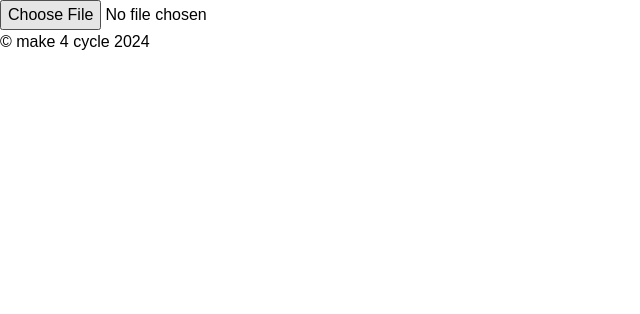
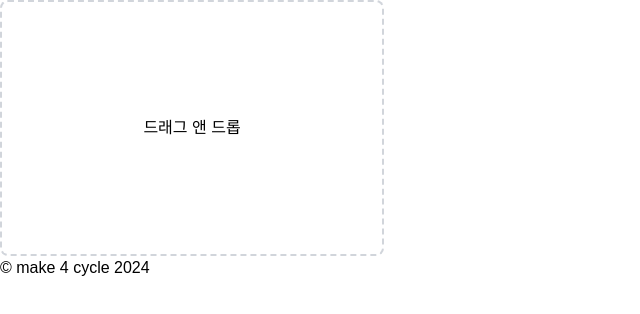
Before and after one commit to JeLee-river/make-4-cycle, a Next.js app: page /image-uploader in a window 1280 px wide. Shown: the top 314 px of the page, without its empty margins (0-640 px from the left). Built offline with nearby package versions, Linux system fonts and the light colour scheme; no server answers; a web font is replaced by a local one.

Commit message:
:sparkles: 이미지 드래그 앤 드롭 기능 추가
이미지 드래그 앤 드롭 기능 추가

```diff
--- a/src/app/(userInteraction)/image-uploader/page.tsx
+++ b/src/app/(userInteraction)/image-uploader/page.tsx
@@ -2,6 +2,7 @@
 
 import { useState, useEffect } from 'react';
 import ImageUploader from '@/app/components/ImageUploader';
+import DragImageHandler from '@/app/components/DragImageHandler';
 import useTeachableModelPredict from '@/app/hooks/useTeachableModelPredict';
 import { PredictionType } from '@/app/types/types';
 
@@ -46,15 +47,18 @@ function ImageUploaderPage() {
 
   return (
     <>
+      {prediction ? (
+        <ImageUploader inputImageSource={inputImage} prediction={prediction} />
+      ) : (
         <div>
           <input
+            className='hidden'
             type='file'
             accept='image/png, image/jpeg, image/jpg'
             onChange={handleChangePreviewImage}
           />
+          <DragImageHandler setInputImage={setInputImage} />
         </div>
-      {prediction && (
-        <ImageUploader inputImageSource={inputImage} prediction={prediction} />
       )}
     </>
   );
--- /dev/null
+++ b/src/app/components/DragImageHandler.tsx
@@ -0,0 +1,42 @@
+function DragImageHandler({
+  setInputImage,
+}: {
+  setInputImage: React.Dispatch<React.SetStateAction<string>>;
+}) {
+  const handleDragOver = (event: React.DragEvent<HTMLDivElement>) => {
+    event.preventDefault();
+  };
+
+  const handleDrop = (event: React.DragEvent<HTMLDivElement>) => {
+    event.preventDefault();
+    const { files } = event.dataTransfer;
+    try {
+      const userImage = files[0];
+      const validType = ['image/png', 'image/jpeg', 'image/jpg'];
+      if (!userImage || !validType.includes(userImage.type)) {
+        throw new Error(
+          '지원하지 않는 형식입니다. 이미지 파일을 업로드 해주세요.'
+        );
+      }
+
+      const usersDropImageURL = URL.createObjectURL(userImage);
+      setInputImage(usersDropImageURL);
+    } catch (error) {
+      alert(error);
+    }
+  };
+
+  return (
+    <>
+      <div
+        onDragOver={handleDragOver}
+        onDrop={handleDrop}
+        className='flex h-64 w-96 cursor-pointer flex-col items-center justify-center rounded-lg border-2 border-dashed border-gray-300 transition-colors hover:border-gray-400'
+      >
+        드래그 앤 드롭
+      </div>
+    </>
+  );
+}
+
+export default DragImageHandler;
```
Lines whose indentation alone changed are shown as unchanged.
